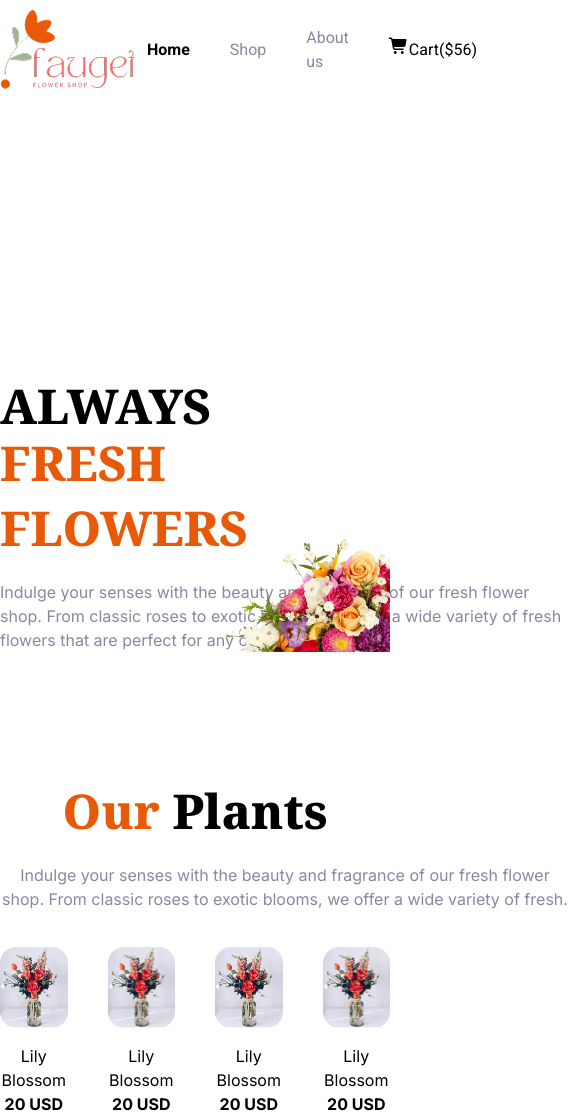
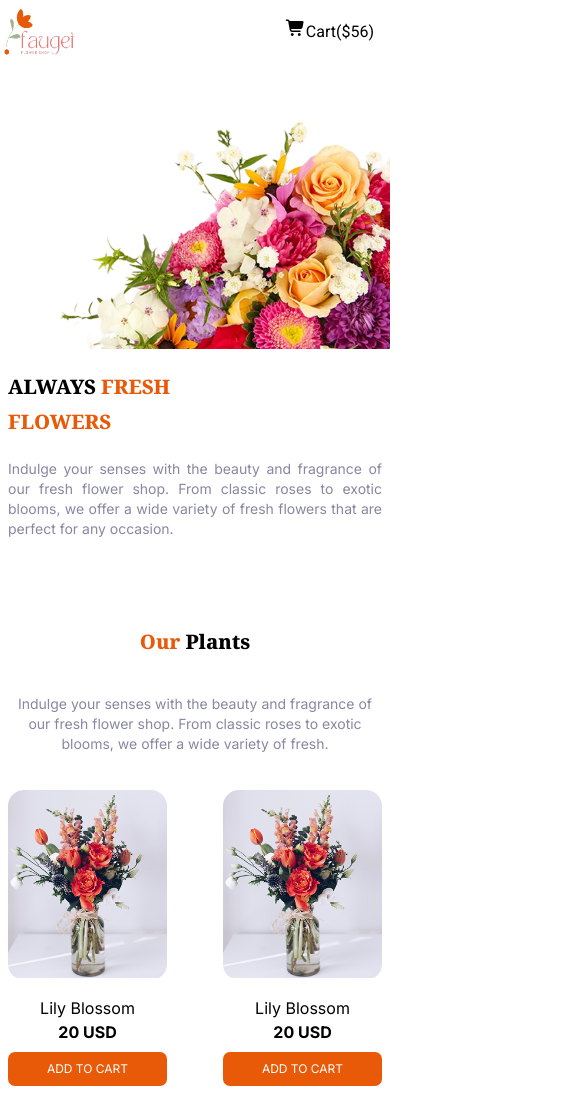
Before and after one commit to Riadul-Islam-551/Responsive-flowers, a plain HTML site: page index.html in a window 390 px wide. Shown: the top 1119 px of the page, 570 px wide, since content can reach past the window. Drawn offline with nearby package versions, Linux system fonts and the light colour scheme.

Commit message:
implement responsiveness in header and plants section

```diff
--- a/index.html
+++ b/index.html
@@ -35,88 +35,97 @@
 
 <body class="secondary-text">
     <!-- header section  -->
-    <header class="container mx-auto">
+    <header class="container mx-auto  ">
         <!-- navigation section  -->
-        <nav class="flex justify-between nav-text mt-2">
-            <img src="./assets/logo.png" alt="logo" class="w-[135px]">
-            <ul class="flex items-center gap-4">
-                <li class="p-3 cursor-pointer "><a href="#" class="font-bold">Home</a> </li>
-                <li class="p-3 cursor-pointer "><a href="#" class="secondary-color ">Shop</a></li>
-                <li class="p-3 cursor-pointer "><a href="#" class="secondary-color ">About us</a></li>
-                <li class="flex p-3 cursor-pointer">
+        <nav class="flex justify-between nav-text mt-2 px-1">
+            <img src="./assets/logo.png" alt="logo" class="w-[70px] lg:w-[135px ]">
+            <div class="flex items-center ">
+                <ul class="items-center gap-4 hidden md:flex justify-center">
+                    <li class="p-3 cursor-pointer "><a href="#" class="font-bold">Home</a> </li>
+                    <li class="p-3 cursor-pointer "><a href="#" class="secondary-color ">Shop</a></li>
+                    <li class="p-3 cursor-pointer "><a href="#" class="secondary-color ">About us</a></li>
+
+                </ul>
+                <div class="flex p-3 cursor-pointer ">
                     <i class="fa-solid fa-cart-shopping"></i>
                     <p>Cart($56)</p>
-                </li>
-            </ul>
+                </div>
+            </div>
+
         </nav>
-        <section class="banner flex justify-between items-end h-[461px] mt-[100px]">
-            <div class="banner-content w-1/2">
-                <h1 class="text-5xl font-bold primary-text ">ALWAYS <span class="primary-color leading-[65px]">FRESH
+        <section
+            class="banner flex flex-col-reverse  lg:flex-row  justify-between items-center lg:items-end lg:h-[461px] mt-[50px] lg:mt-[100px] xl:mt-[150px]">
+            <div class="banner-content lg:w-1/2 mx-2">
+                <h1 class="text-xl lg:text-5xl  font-bold primary-text mt-5 lg:mt-0">ALWAYS <span
+                        class="primary-color leading-[35px] lg:leading-[65px]">FRESH
                         <br> FLOWERS
                     </span></h1>
-                <p class="secondary-color w-[570px] mt-5">Indulge your senses with the beauty and fragrance of our fresh
+                <p class="secondary-color w-[100%] mt-5 text-sm text-justify">Indulge your senses with the beauty and fragrance of
+                    our fresh
                     flower shop. From classic roses to
                     exotic blooms, we offer a wide variety of fresh flowers that are perfect for any occasion. </p>
             </div>
-            <div class="banner-image w-1/2 flex justify-end">
+            <div class="banner-image  lg:w-1/2 flex justify-end  ">
                 <img src="./assets/hero-flower.png" alt="banner-image-fresh-flower">
             </div>
         </section>
     </header>
     <!-- plants section  -->
-    <section class="plants container mx-auto mt-[126px]">
+    <section class="plants container mx-auto mt-[70px] lg:mt-[135px]">
         <div class="plants-des text-center ">
-            <h1 class="text-5xl font-bold primary-text "> <span class="primary-color leading-[65px]">Our
+            <h1 class="text-xl lg:text-5xl font-bold primary-text "> <span class="primary-color leading-[65px]">Our
                 </span>Plants</h1>
-            <p class="secondary-color w-[570px] mt-5 mb-9 mx-auto">Indulge your senses with the beauty and fragrance of our
+            <p class="secondary-color max-w-[570px] text-sm mt-5 mb-9 mx-auto px-2 ">Indulge your senses with the beauty and fragrance
+                of
+                our
                 fresh
                 flower shop. From classic roses to exotic blooms, we offer a wide variety of fresh.</p>
         </div>
 
-        <div class="plants-contents grid grid-cols-4 gap-10">
-            <div class=" flex justify-center items-center flex-col">
+        <div class="plants-contents grid grid-cols-2 lg:grid-cols-3 xl:grid-cols-4 gap-10 mx-auto ">
+            <div class=" flex justify-center items-center flex-col px-2 lg:px-5  ">
                 <img src="./assets/sample-flower-image.png" alt="lily blossom" class="w-[100%] rounded-2xl">
                 <h3 class="text-center mt-4">Lily Blossom</h3>
                 <p class="font-bold text-center mb-2"> 20 USD</p>
                 <button class="button w-[100%] text-xs">ADD TO CART</button>
             </div>
-            <div class=" flex justify-center items-center flex-col">
+            <div class=" flex justify-center items-center flex-col px-2 lg:px-5 ">
                 <img src="./assets/sample-flower-image.png" alt="lily blossom" class="w-[100%] rounded-2xl">
                 <h3 class="text-center mt-4">Lily Blossom</h3>
                 <p class="font-bold text-center mb-2"> 20 USD</p>
                 <button class="button w-[100%] text-xs">ADD TO CART</button>
             </div>
-            <div class=" flex justify-center items-center flex-col">
+            <div class=" flex justify-center items-center flex-col px-2 lg:px-5  ">
                 <img src="./assets/sample-flower-image.png" alt="lily blossom" class="w-[100%] rounded-2xl">
                 <h3 class="text-center mt-4">Lily Blossom</h3>
                 <p class="font-bold text-center mb-2"> 20 USD</p>
                 <button class="button w-[100%] text-xs">ADD TO CART</button>
             </div>
-            <div class=" flex justify-center items-center flex-col">
+            <div class=" flex justify-center items-center flex-col px-2 lg:px-5  ">
                 <img src="./assets/sample-flower-image.png" alt="lily blossom" class="w-[100%] rounded-2xl">
                 <h3 class="text-center mt-4">Lily Blossom</h3>
                 <p class="font-bold text-center mb-2"> 20 USD</p>
                 <button class="button w-[100%] text-xs">ADD TO CART</button>
             </div>
-            <div class=" flex justify-center items-center flex-col">
+            <div class=" flex justify-center items-center flex-col px-2 lg:px-5  ">
                 <img src="./assets/sample-flower-image.png" alt="lily blossom" class="w-[100%] rounded-2xl">
                 <h3 class="text-center mt-4">Lily Blossom</h3>
                 <p class="font-bold text-center mb-2"> 20 USD</p>
                 <button class="button w-[100%] text-xs">ADD TO CART</button>
             </div>
-            <div class=" flex justify-center items-center flex-col">
+            <div class=" flex justify-center items-center flex-col px-2 lg:px-5  ">
                 <img src="./assets/sample-flower-image.png" alt="lily blossom" class="w-[100%] rounded-2xl">
                 <h3 class="text-center mt-4">Lily Blossom</h3>
                 <p class="font-bold text-center mb-2"> 20 USD</p>
                 <button class="button w-[100%] text-xs">ADD TO CART</button>
             </div>
-            <div class=" flex justify-center items-center flex-col">
+            <div class=" flex justify-center items-center flex-col px-2 lg:px-5  ">
                 <img src="./assets/sample-flower-image.png" alt="lily blossom" class="w-[100%] rounded-2xl">
                 <h3 class="text-center mt-4">Lily Blossom</h3>
                 <p class="font-bold text-center mb-2"> 20 USD</p>
                 <button class="button w-[100%] text-xs">ADD TO CART</button>
             </div>
-            <div class=" flex justify-center items-center flex-col">
+            <div class=" flex justify-center items-center flex-col px-2 lg:px-5  ">
                 <img src="./assets/sample-flower-image.png" alt="lily blossom" class="w-[100%] rounded-2xl">
                 <h3 class="text-center mt-4">Lily Blossom</h3>
                 <p class="font-bold text-center mb-2"> 20 USD</p>
```
